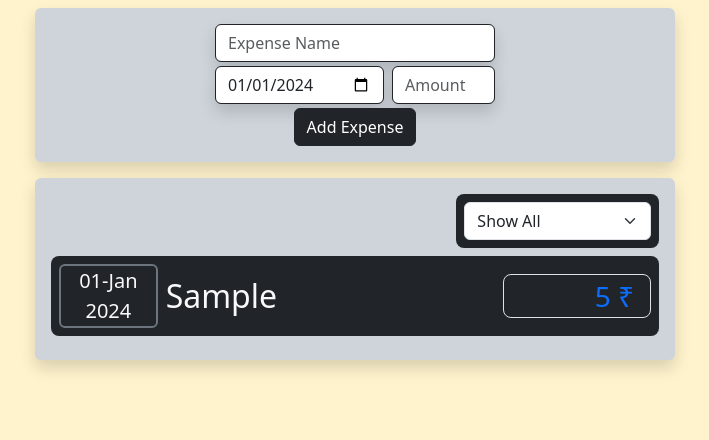
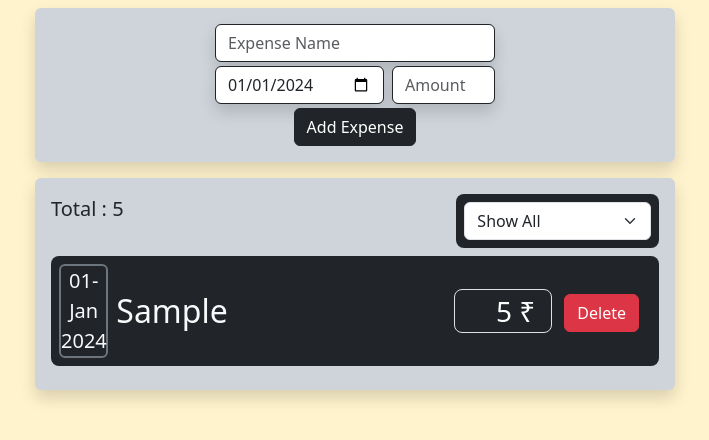
Before and after one commit to Tushar0761/React_Basics_9th-feb-2024, a React (Create React App) app in the folder expense-tracker/: page / in a window 1280 px wide. Both pictures are taken after typing "Sample", "5" into the empty fields and a click on the button "Add Expense". Shown: the top 440 px of the page, without its empty margins (285-994 px from the left). Built offline with nearby package versions, Linux system fonts and the light colour scheme.

Commit message:
Day-6 Done

```diff
--- a/expense-tracker/public/index.html
+++ b/expense-tracker/public/index.html
@@ -28,6 +28,10 @@
       rel="stylesheet"
     />
     <script src="https://ajax.googleapis.com/ajax/libs/jquery/3.7.1/jquery.min.js"></script>
+    <link
+      rel="stylesheet"
+      href="path/to/font-awesome/css/font-awesome.min.css"
+    />
     <title>Expense App</title>
   </head>
   <body>
--- a/expense-tracker/src/App.js
+++ b/expense-tracker/src/App.js
@@ -6,7 +6,30 @@ import ExpenseContainer from "./components/Expenses/ExpenseContainer";
 const appClasses = `d-flex flex-column bg-warning-subtle `;
 
 function App() {
-  const [expenseState, setExpenseState] = useState([]);
+  let expenseArray = JSON.parse(localStorage.getItem("Expense_Array")) || [];
+
+  const [expenseState, setExpenseState] = useState(expenseArray);
+
+  function deleteExpense(id) {
+    let confirmation = window.confirm("Are you sure to delete this item?");
+    if (!confirmation) {
+      return;
+    }
+    expenseState.forEach((expense, index) => {
+      if (expense.id === id) {
+        setExpenseState((prevState) => {
+          const updatedExpenses = prevState.filter(
+            (expense) => expense.id !== id
+          );
+          localStorage.setItem(
+            "Expense_Array",
+            JSON.stringify(updatedExpenses)
+          );
+          return updatedExpenses;
+        });
+      }
+    });
+  }
 
   function getNewExpense(newExpense) {
     setExpenseState((prevState) => {
@@ -20,7 +43,10 @@ function App() {
         <ExpenseForm sendNewExpense={getNewExpense} />
       </Container>
       <Container>
-        <ExpenseContainer expenseArray={expenseState} />
+        <ExpenseContainer
+          expenseArray={expenseState}
+          deleteFunction={deleteExpense}
+        />
       </Container>
     </div>
   );
--- a/expense-tracker/src/components/ExpenseForm/ExpenseForm.js
+++ b/expense-tracker/src/components/ExpenseForm/ExpenseForm.js
@@ -48,6 +48,7 @@ export default function ExpenseForm(props) {
 
   function getObject() {
     return {
+      id: new Date().getTime(),
       Name: userInput.nameInput,
       Date: new Date(userInput.dateInput).toDateString(),
       Money: userInput.amountInput,
@@ -62,11 +63,35 @@ export default function ExpenseForm(props) {
     });
   }
 
+  function saveToLocalStorage(expense) {
+    let expenseArray = JSON.parse(localStorage.getItem("Expense_Array")) || [];
+    console.log(expenseArray);
+
+    if (expenseArray.length === 0) {
+      expenseArray = [expense];
+      console.log("from if ");
+    } else {
+      expenseArray.unshift(expense);
+    }
+    localStorage.setItem("Expense_Array", JSON.stringify(expenseArray));
+  }
+
   const submitHandler = (event) => {
     event.preventDefault();
 
+    if (
+      userInput.amountInput === "" ||
+      userInput.dateInput === "" ||
+      userInput.nameInput === ""
+    ) {
+      alert("Please provide all data.");
+      return false;
+    }
+
     let newExpense = getObject();
     props.sendNewExpense(newExpense);
+
+    saveToLocalStorage(newExpense);
 
     clearForm();
   };
--- a/expense-tracker/src/components/ExpenseForm/FilterCard.js
+++ b/expense-tracker/src/components/ExpenseForm/FilterCard.js
@@ -9,6 +9,8 @@ export default function FilterCard(props) {
   }
 
   return (
+    <div className="d-flex">
+      <div className="fs-5 ">Total : {props.total}</div>
       <div className=" rounded-3   bg-dark text-light ms-auto mb-2 p-2 d-flex col-6 col-lg-4">
         <select
           className="form-select"
@@ -24,5 +26,6 @@ export default function FilterCard(props) {
           <option value="2024">2024</option>
         </select>
       </div>
+    </div>
   );
 }
--- a/expense-tracker/src/components/Expenses/ExpenseCard.js
+++ b/expense-tracker/src/components/Expenses/ExpenseCard.js
@@ -4,7 +4,7 @@ import ExpenseDateContainer from "./ExpenseDateContainer";
 
 export default function ExpenseCard(props) {
   return (
-    <div className="col-12">
+    <div className="col-12" id={props.expense.id}>
       <div
         className=" rounded-3   bg-dark text-light container mb-2 p-2 d-flex align-items-center flex-wrap"
         id="ExpenseCard"
@@ -14,6 +14,16 @@ export default function ExpenseCard(props) {
         <span className="fs-2  ms-2">{props.expense.Name}</span>
 
         <ExpenseMoney money={props.expense.Money} />
+        <div className="d-flex flex-wrap p-1 row ms-2 me-2 ">
+          <button
+            className="btn btn-danger mt-1"
+            onClick={() => {
+              props.deleteFunction(props.expense.id);
+            }}
+          >
+            Delete
+          </button>
+        </div>
       </div>
     </div>
   );
--- a/expense-tracker/src/components/Expenses/ExpenseContainer.js
+++ b/expense-tracker/src/components/Expenses/ExpenseContainer.js
@@ -18,15 +18,26 @@ export default function ExpenseContainer(props) {
 
   let expenseContent;
 
+  let total = 0;
+  if (filteredExpense.length !== 0) {
+    filteredExpense.forEach((expense) => {
+      total += Number(expense.Money);
+    });
+  }
+
   if (props.expenseArray.length !== 0) {
     expenseContent = (
       <>
-        <FilterCard selectedYear={getSelectedYear} />
+        <FilterCard selectedYear={getSelectedYear} total={total} />
         {filteredExpense.length === 0 ? (
           <h2 className="text-center">No Expenses for {selectedYear}</h2>
         ) : (
           filteredExpense.map((e, index) => (
-            <ExpenseCard expense={e} key={index}></ExpenseCard>
+            <ExpenseCard
+              expense={e}
+              key={index}
+              deleteFunction={props.deleteFunction}
+            ></ExpenseCard>
           ))
         )}
       </>
--- a/expense-tracker/src/components/Expenses/ExpenseDateContainer.js
+++ b/expense-tracker/src/components/Expenses/ExpenseDateContainer.js
@@ -2,7 +2,7 @@ import React from "react";
 
 export default function ExpenseDateContainer(props) {
   const classes = `
-     d-flex col-4 col-md-3 col-lg-2
+     d-flex col-3 col-md-2 col-lg-1
      flex-column
 border border-secondary border-2
      text-center rounded
--- a/expense-tracker/src/components/Expenses/ExpenseMoney.js
+++ b/expense-tracker/src/components/Expenses/ExpenseMoney.js
@@ -2,7 +2,7 @@ import React from "react";
 
 export default function ExpenseMoney(props) {
   const classes =
-    "fs-3 ps-3 pe-3 rounded-3 text-primary border ms-auto col-4  col-lg-3  text-end";
+    "fs-3 ps-3 pe-3 rounded-3 text-white  border ms-auto col-3  col-lg-2  text-end";
 
   return <span className={classes}>{props.money} ₹</span>;
 }
```
Lines whose indentation alone changed are shown as unchanged.
